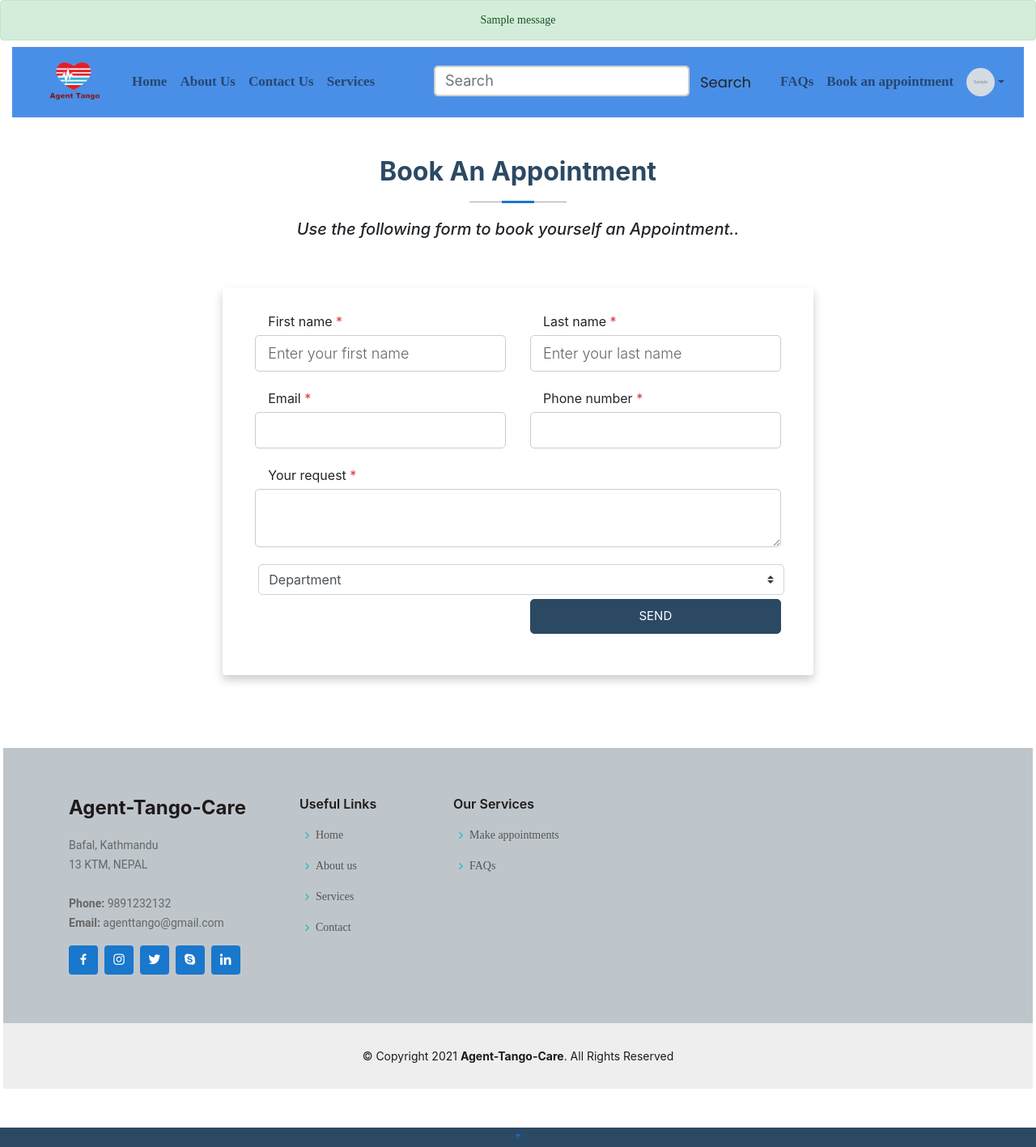
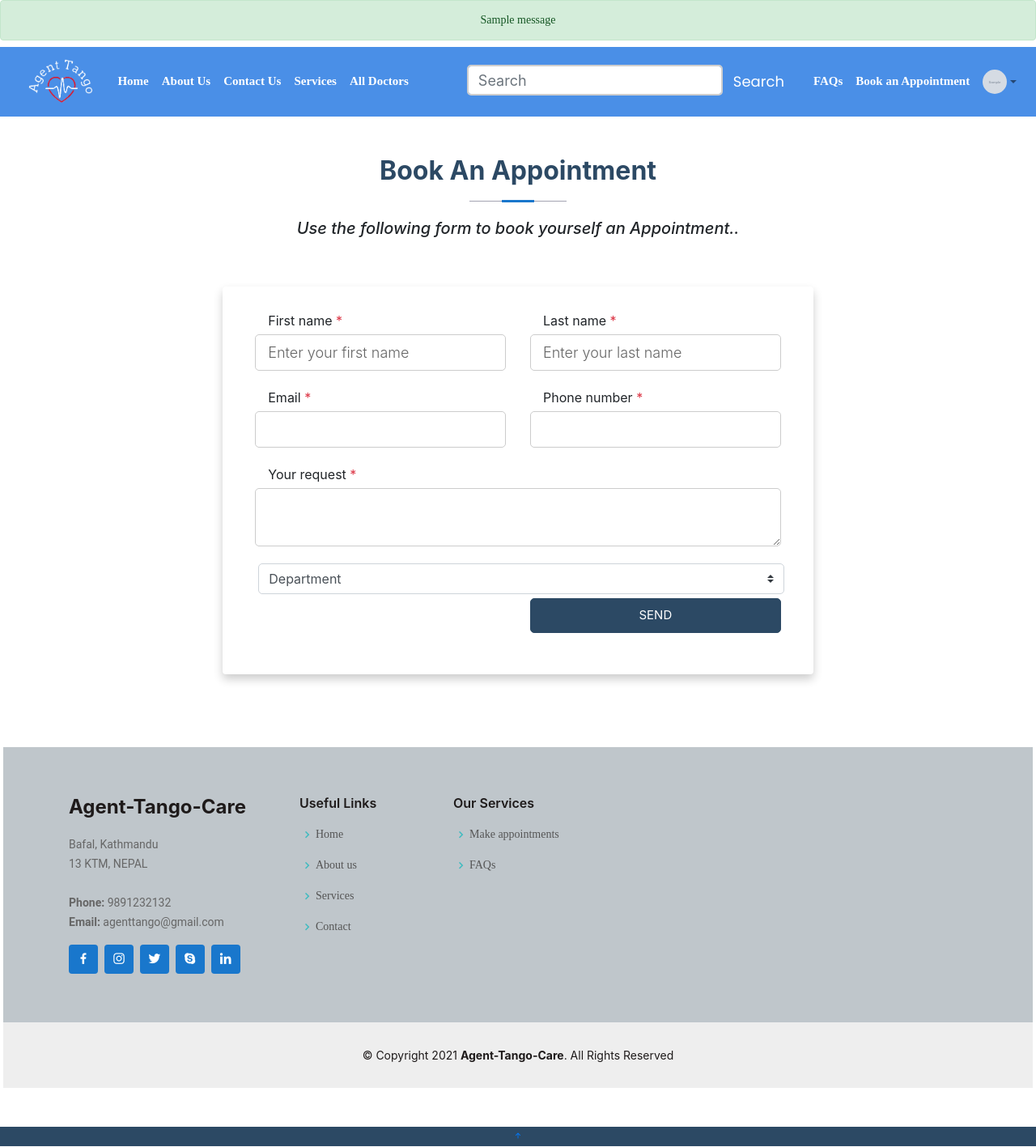
Before and after one commit to Rishabsrma/Final-Year-Project, a Django app: page /patient-appointment/ in a window 1280 px wide. Shown: the whole page at 81% size. Run offline with Django 4.2, Linux system fonts and the light colour scheme; a user stored in the database is signed in; tables that the repository leaves empty hold one stand-in row (values such as "Sample post"); grey boxes marked "Sample" are stand-in pictures; one stand-in notice (Sample message) is shown; parts of the project's set-up code (start-up, migrations or seed data) failed here and were passed over; some libraries are stand-ins or nearby versions; some web fonts are replaced.

Commit message:
Ui and doctors page

```diff
--- /dev/null
+++ b/2022-04-23 11-36-08.649094-note.txt
@@ -0,0 +1 @@
+what would you like me to right now
--- /dev/null
+++ b/2022-04-24 09-25-50.297886-note.txt
@@ -0,0 +1 @@
+problem with my 28
--- a/hospital_system/views.py
+++ b/hospital_system/views.py
@@ -264,7 +264,3 @@ def Delete_Appointment(request, pid):
     app = Appointment.objects.get(id=pid)
     app.delete()
     return redirect('view_appointment')
-
-
-# def update_data(request, id):
-#     return render(request, 'view_patient.html',)
--- a/multiple_users/models.py
+++ b/multiple_users/models.py
@@ -1,7 +1,6 @@
 from django.db import models
 from django.contrib.auth.models import AbstractUser
 from multiselectfield import MultiSelectField
-
 # Create your models here.
 
 
--- a/multiple_users/urls.py
+++ b/multiple_users/urls.py
@@ -12,5 +12,5 @@ urlpatterns = [
     path('patient-appointment/',Patient_AppointmentView.as_view(), name='patient-appointment'),
     path('manage-appointments/',ManageAppointmentView.as_view(), name='manage-appointments'),
     path('logout/', auth_views.LogoutView.as_view(next_page='login_view'),name='logout'),
-    # path('doctor_list/', views.doctor_list, name='doctor_list'),
+    path('doctor_list/', views.doctor_list, name='doctor_list'),
 ]
--- a/multiple_users/views.py
+++ b/multiple_users/views.py
@@ -2,7 +2,7 @@ from django.shortcuts import render, redirect
 from .forms import SignUpForm, LoginForm
 from django.contrib.auth import authenticate, login
 from django.views.generic import TemplateView
-from hospital_system.models import Contact
+from hospital_system.models import Contact,Doctor
 from django.contrib import messages
 from django.http import HttpResponseRedirect
 from multiple_users.models import Patient_Appointment
@@ -141,5 +141,6 @@ class ManageAppointmentView(ListView):
         })
         return context
 
-# def doctor_list(request):
-#     return render(request,'view_doctors.html')
+def doctor_list(request):
+    doc = Doctor.objects.all()
+    return render(request,'doctors.html',{'doc':doc})
--- a/templates/base.html
+++ b/templates/base.html
@@ -90,9 +90,8 @@
             {% endfor %}
             {% endif %}
     <body>
-           <div class="container-fluid">
-            <div class="row">
-                <div class="col-md-12">
+
+
                     {% comment %} <nav class="navbar navbar-expand-sm navbar-light" style="background-color:#1E9BE4"> <button class="navbar-toggler" type="button" data-toggle="collapse" data-target="#bs-example-navbar-collapse-1"> <span class="navbar-toggler-icon"></span> </button>
                         <div class="collapse navbar-collapse" id="bs-example-navbar-collapse-1">
                             <ul class="navbar-nav">
@@ -161,7 +160,7 @@
 
                                             <div class="collapse navbar-collapse" id="navbarSupportedContent">
                                               <!-- Navbar brand -->
-                                              <a class="navbar-brand mt-2 mt-lg-0" href="#">
+                                              <a class="navbar-brand mt-2 mt-lg-0"  href="{% url 'home' %}">
                                                 <img
                                                   src="{% static 'styles/img/logo1.png' %}"
                                                   height="60"
@@ -172,29 +171,28 @@
 
                                               <ul class="navbar-nav me-auto mb-2 mb-lg-0">
                                                 <li class="nav-item">
-                                                  <a class="nav-link" style="font-size: 17px;" href="{% url 'home' %}">Home</a>
+                                                  <a class="nav-link" style="font-size: 15px; color: white" href="{% url 'home' %}">Home</a>
                                                 </li>
 
                                                 {% if request.user.is_patient %}
                                                 <li class="nav-item">
-                                                  <a class="nav-link" style="font-size: 17px;"href="{% url 'about' %}">About Us</a>
+                                                  <a class="nav-link" style="font-size: 15px; color: white"href="{% url 'about' %}">About Us</a>
                                                 </li>
                                                 <li class="nav-item">
-                                                  <a class="nav-link" style="font-size: 17px;"href="{% url 'contact' %}">Contact Us</a>
+                                                  <a class="nav-link" style="font-size: 15px; color: white"href="{% url 'contact' %}">Contact Us</a>
                                                 </li>
                                                 <li class="nav-item">
-                                                  <a class="nav-link" style="font-size: 17px;"href="{% url 'services' %}">Services</a>
+                                                  <a class="nav-link" style="font-size: 15px; color: white"href="{% url 'services' %}">Services</a>
                                                 </li>
-                                                  {% comment %} <li class="nav-item">
-                                                  <a class="nav-link" style="font-size: 17px;"href="{% url 'doctor_list' %}">Doctors</a>
-                                                </li> {% endcomment %}
+                                                <li class="nav-item">
+                                                  <a class="nav-link" style="font-size: 15px; color: white"href="{% url 'doctor_list' %}">All Doctors</a>
+                                                </li>
 
                                               </ul>
                                                 {% endif %}
 
 
 
-                                              {% comment %} <ul class="mt-auto "> {% endcomment %}
 
 
                                             </div>
@@ -202,7 +200,7 @@
                                               <form action="{% url 'search' %}" method="POST" class="d-flex">
                                               {% csrf_token %}
                                               <input class="form-control me-2" type="text" name="searched" placeholder="Search" aria-label="Search">
-                                              <button class="btn btn-outline success" type="submit">Search</button>
+                                              <button class="btn btn-outline success" type="submit" style="font-size: 17px; color: white" >Search</button>
                                             </form>
                                           </div>
                                           </div>
@@ -212,8 +210,8 @@
                                                 <ul class="navbar-nav ml-auto">
                                                   {% if request.user.is_patient %}
                                                   <ul class="navbar-nav me-auto mb-2 mb-lg-0">
-                                                    <li class="nav-item"> <a class="nav-link" style="font-size: 17px;"href="{% url 'faq' %}">FAQs</a>
-                                                    <li class="nav-item"> <a class="nav-link" style="font-size: 17px;"href="{% url 'patient-appointment' %}">Book an appointment</a>
+                                                    <li class="nav-item"> <a class="nav-link" style="font-size: 15px; color: white"href="{% url 'faq' %}">FAQs</a>
+                                                    <li class="nav-item"> <a class="nav-link" style="font-size: 15px; color: white"href="{% url 'patient-appointment' %}">Book an Appointment</a>
                                                   </ul>
                                                   {% endif %}
                                                   {% if request.user.is_authenticated %}
@@ -221,7 +219,7 @@
                                                   <ul class="navbar-nav">
                                                       <li class="nav-item dropdown">
                                                       <a class="nav-link dropdown-toggle" href="{% url 'profile' %}" id="navbarDropdownMenuLink" role="button" data-toggle="dropdown" aria-haspopup="true" aria-expanded="false">
-                                                        <img src="{{ user.profile.image.url }}" width="35" height="35" class="rounded-circle">
+                                                        <img src="{{ user.profile.image.url }}" width="30" height="30" class="rounded-circle">
 
                                                       </a>
                                                       <div class="dropdown-menu" aria-labelledby="navbarDropdownMenuLink">
--- a/templates/contact.html
+++ b/templates/contact.html
@@ -6,7 +6,7 @@
 
       <div class="section-title">
         <h2 class="text-center">Contact Agent-Tango-Care</h2>
-        <p class="text-center">Got any problem, Leave a message!!!</p>
+        <p class="blue-text"><h5><i>Got any problem? Leave a message!!!</p></i></h5>
       </div>
     </div>
     {% if name %}
--- a/templates/index.html
+++ b/templates/index.html
@@ -14,7 +14,7 @@
     {% if request.user.is_patient %}
       <div class="icon-box">
 
-       <div class="icon- btn btn-"style="background-color:#4a8fe7"><button onclick="location.href='{% url 'voice_assistant' %}'">Voice assistant</button><hr> <i class="bx bxs-microphone"></i></div>
+       <div class="icon- btn btn-"style="background-color:#CDEDF6"><button onclick="location.href='{% url 'voice_assistant' %}'">Voice assistant</button><hr> <i class="bx bxs-microphone"></i></div>
 
         {% endif %}
 
--- a/templates/login.html
+++ b/templates/login.html
@@ -25,9 +25,6 @@
   <div class="content">
     <div class="container">
       <div class="row justify-content-center">
-        <!-- <div class="col-md-6 order-md-2">
-          <img src="images/undraw_file_sync_ot38.svg" alt="Image" class="img-fluid">
-        </div> -->
         <div class="col-md-6 contents">
           <div class="row justify-content-center">
             <div class="col-md-12">
--- a/templates/patient_appointment.html
+++ b/templates/patient_appointment.html
@@ -3,22 +3,12 @@
 
 {% block content %}
 
-    {% comment %} {% if messages %}
-    <div class="card notification-card notification-invitation">
-        <div class="card-body">
-        {% for message in messages %}
-                <div class="card-title">{{message}} </div>
-            {% endfor %}
-        </div>
-      </div>
-    {% endif %} {% endcomment %}
-    {% comment %} <li class="nav-item" role="presentation">
-      <a href="{% url 'manage-appointments' %}" style="float: left;cursor:pointer;" aria-expanded="true" title="You Have {{count}} New Appointments">
-        <i class="far fa-bell" style="font-size: 20px; float: left; color: black">
+     {% comment %} <li class="nav-item" role="presentation">
+      <a href="{% url 'myappointments' %}" class="btn" style="float: left;cursor:pointer;"aria-expanded="true">My Previous Appointments
+        <i class="far fa fa-book" style="font-size: 20px; float: left; color: black">
         </i>
       </a>
-      <span class="badge badge-danger">{{count}}</span>
-    </li> {% endcomment %}
+    </li>  {% endcomment %}
     <div class="container-fluid px-1 py-5 mx-auto">
         <div class="row d-flex justify-content-center">
             <div class="col-xl-7 col-lg-8 col-md-9 col-11 text-center">
--- a/templates/searchbar.html
+++ b/templates/searchbar.html
@@ -32,7 +32,7 @@
                               <td>
                                 <div class="widget-26-job-title">
                                   <b>{{ user.username }}</b>
-                                  <button type="button" class="btn btn-dark"><a href="{% url 'profile' %}">Profile</button>
+                                  <button type="button" class="btn btn-dark"><a href="{% url 'doctor_list' %}">Profile</button>
                               </td>
                                  {% endif %}
                               </td>
```
Also changed, not shown: agent__tango/views.py (+3 -19 lines), templates/doctors.html (added, +45 -0 lines), templates/homepage.html (deleted, +0 -10 lines), media/profile_pics/2_EbKyeag.jpg (added), media/profile_pics/patient1.jpg, static/styles/img/logo1.png, 1 other file.
